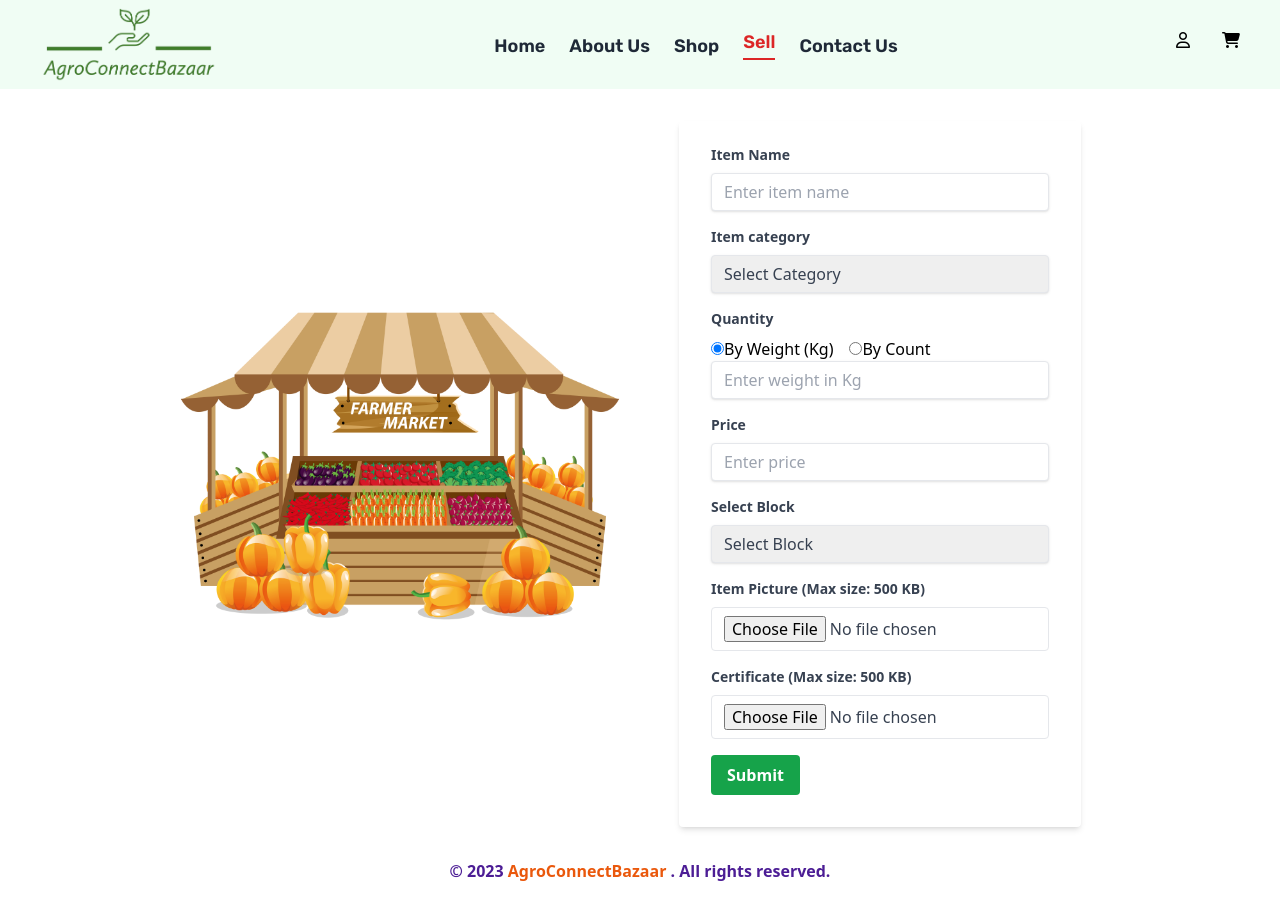
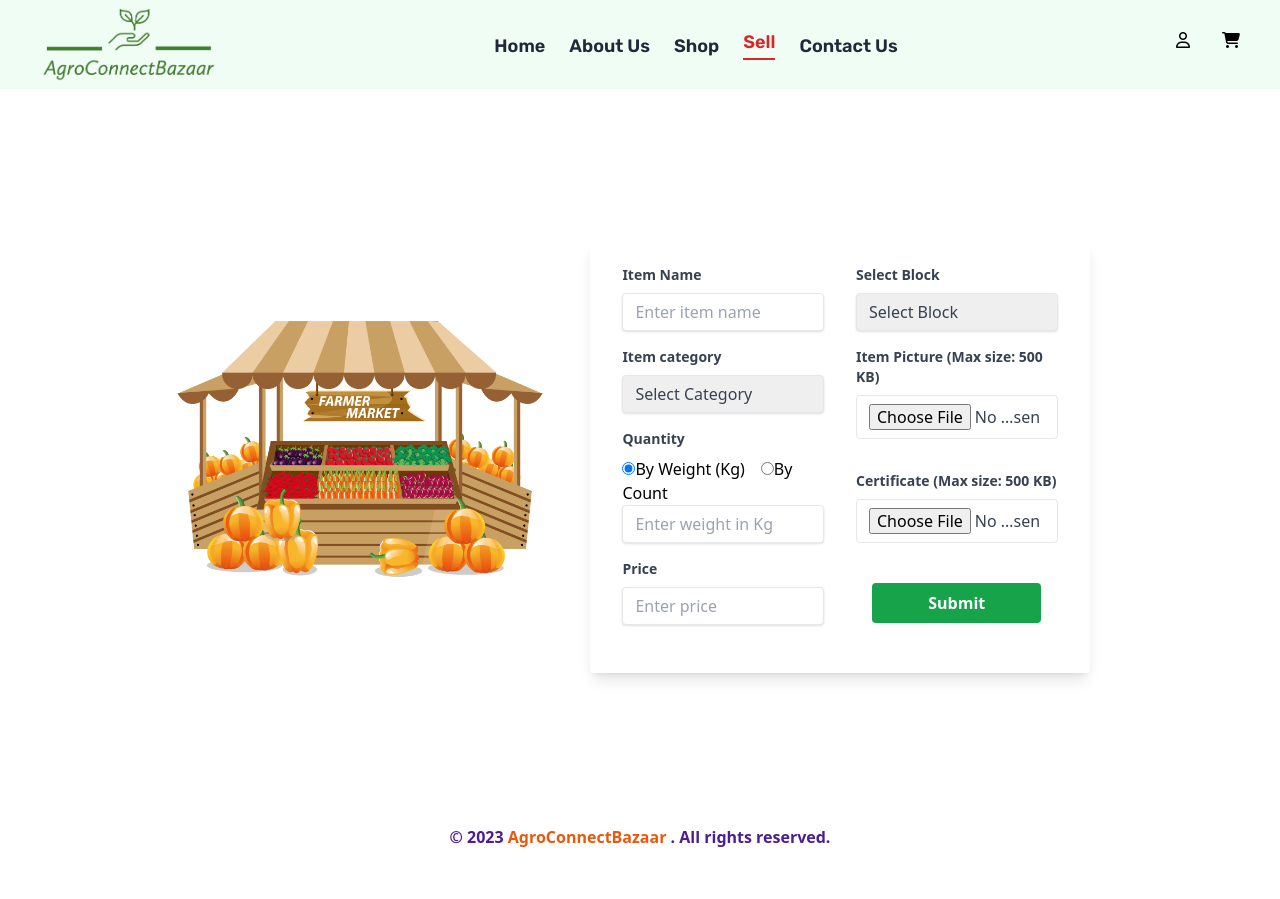
Before and after one commit to subhadip-kundu/CropCompass-farmersOwnEcommerce, a React (Vite) app: page /sell in a window 1280 px wide. After the commit the page ends 865 px from the top, so only its background shows below. Built offline with nearby package versions, Linux system fonts and the light colour scheme.

Commit message:
Form updat

```diff
--- a/src/Components/Sell/FarmarInputForm.jsx
+++ b/src/Components/Sell/FarmarInputForm.jsx
@@ -44,14 +44,14 @@ const FarmerInputForm = () => {
     };
 
     return (
-        <div className="flex w-full flex-col md:flex-row items-center justify-center">
-            <div className="w-1/2">
-                <img src={farmarImage} alt="" />
+        <div className="flex w-full flex-col md:flex-row items-center justify-between">
+            <div className="w-5/12">
+                <img src={farmarImage} alt="hut" />
             </div>
-            <div className="min-w-md max-w-lg mx-auto mt-8">
+            <div className="min-w-md max-w-[52%] mx-auto mt-8 flex bg-white shadow-lg rounded px-8 pt-6 pb-8 mb-4">
+                <div className="w-1/2 pr-4">
                     <form
                         onSubmit={handleSubmit}
-                    className="bg-white shadow-md rounded px-8 pt-6 pb-8 mb-4"
                     >
                         <div className="mb-4">
                             <label
@@ -93,7 +93,6 @@ const FarmerInputForm = () => {
                                 <option value="Vegetables">Vegetables</option>
                                 <option value="Pulses">Pulses</option>
                             </select>
-
                         </div>
                         <div className="mb-4">
                             <label
@@ -149,6 +148,9 @@ const FarmerInputForm = () => {
                                 required
                             />
                         </div>
+                    </form>
+                </div>
+                <div className="w-1/2 pl-4">
                     <div className="mb-4">
                         <label
                             className="block text-gray-700 text-sm font-bold mb-2"
@@ -186,7 +188,6 @@ const FarmerInputForm = () => {
                             <option value="Kotulpur">Kotulpur</option>
                             <option value="Sonamukhi">Sonamukhi</option>
                         </select>
-
                     </div>
                     <div className="mb-4">
                         <label
@@ -205,8 +206,7 @@ const FarmerInputForm = () => {
                             <p className="text-red-500 text-xs italic">{errorMessage}</p>
                         )}
                     </div>
-
-                    <div className="mb-4">
+                    <div className="my-8">
                         <label
                             className="block text-gray-700 text-sm font-bold mb-2"
                             htmlFor="image"
@@ -223,16 +223,17 @@ const FarmerInputForm = () => {
                             <p className="text-red-500 text-xs italic">{errorMessage}</p>
                         )}
                     </div>
-                    <div className="flex items-center justify-between">
+                    <div className="flex items-center justify-center mt-10">
                         <button
-                            className="bg-green-600 hover:bg-green-700 text-white font-bold py-2 px-4 rounded focus:outline-none focus:shadow-outline"
+                            className="bg-green-600 hover:bg-green-700 text-white font-bold py-2 px-14 rounded focus:outline-none focus:shadow-outline"
                             type="submit"
                         >
                             Submit
                         </button>
                     </div>
-                </form>
                 </div>
+            </div>
+
         </div>
     );
 };
```
Lines whose indentation alone changed are shown as unchanged.
